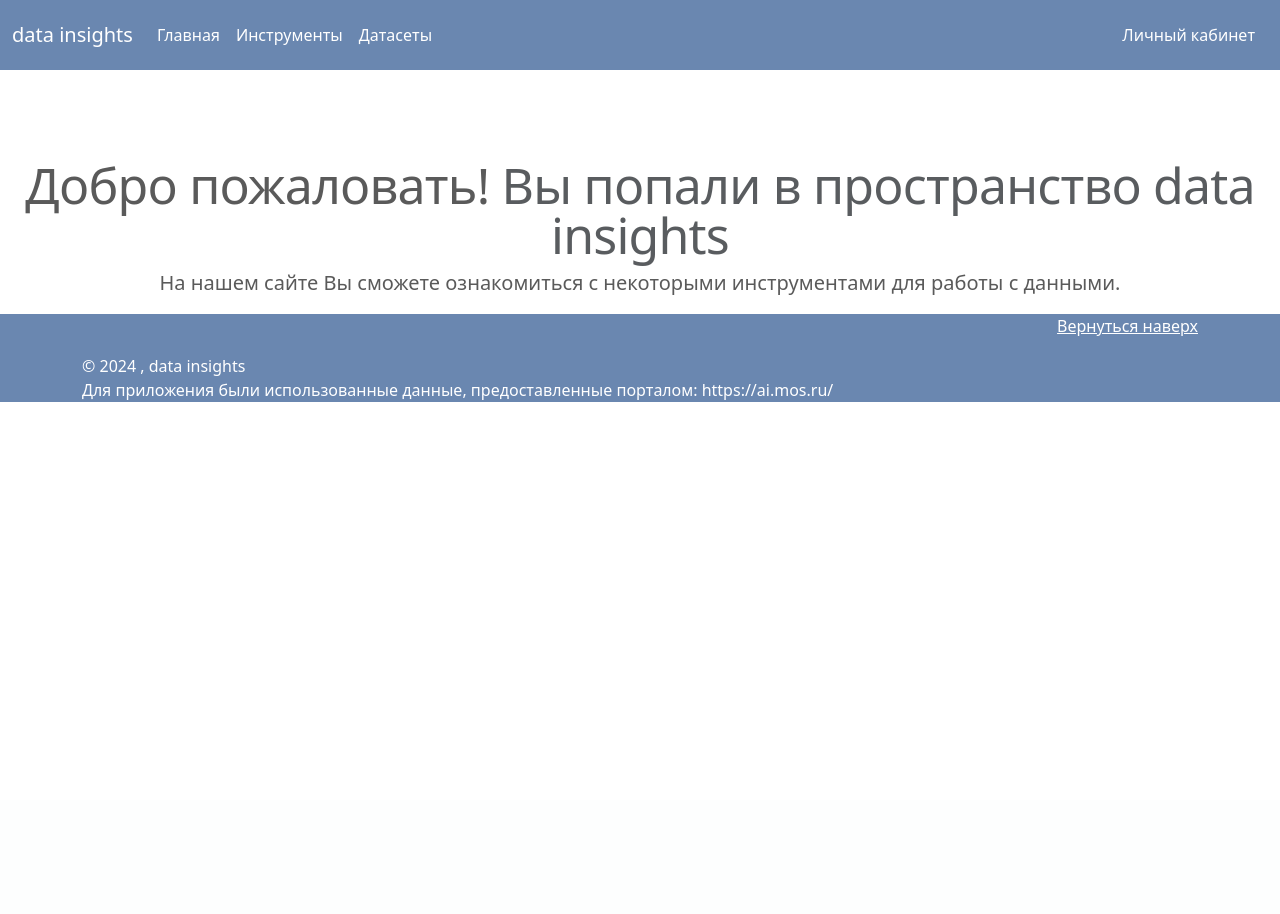
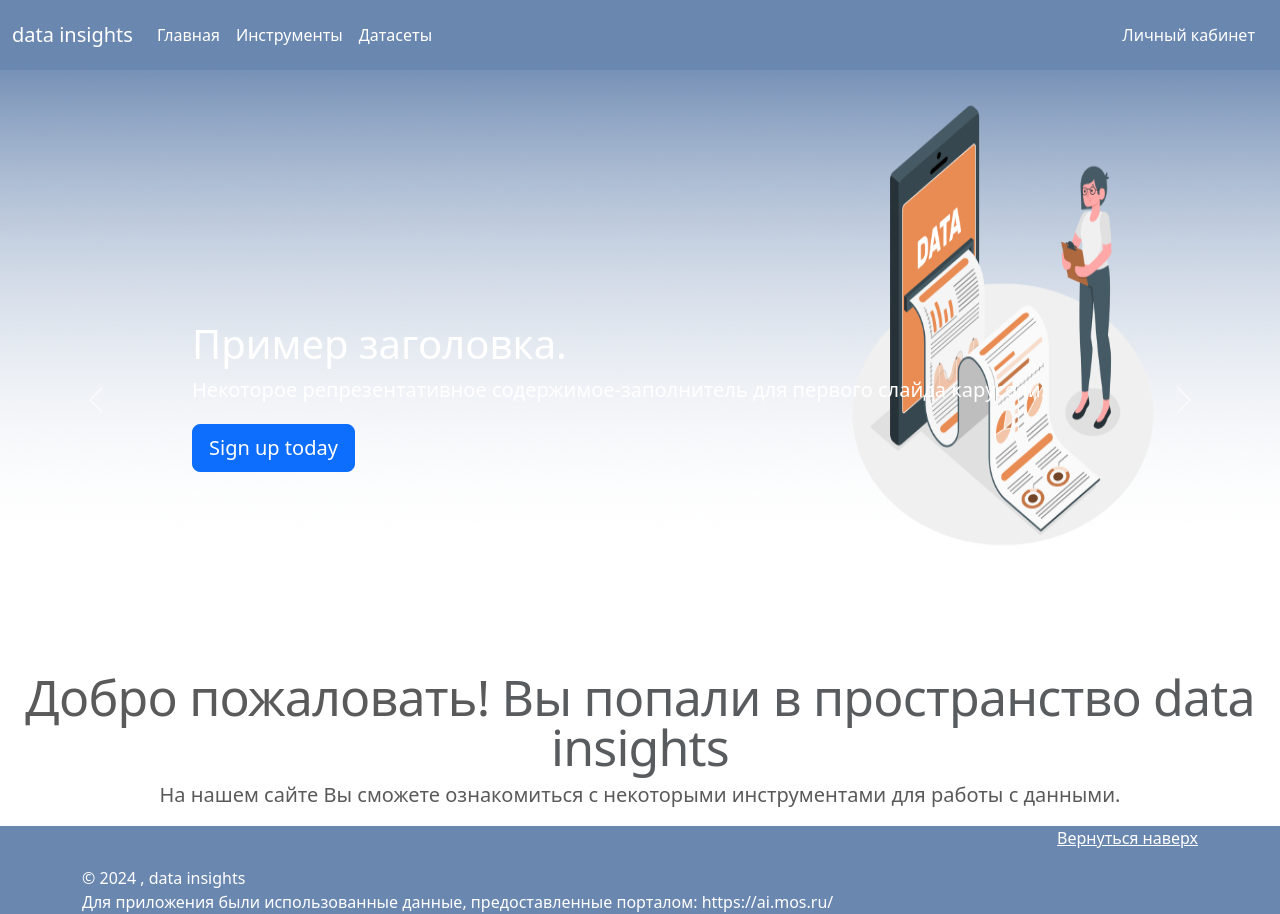
Before and after one commit to daarra/-ourse-project, a PHP site: page / in a window 1280 px wide. Before the commit the page ends 402 px from the top, so only its background shows below. Run offline with PHP 8.4, Linux system fonts and the light colour scheme.

Commit message:
Карусель для главной страницы

```diff
--- a/index.php
+++ b/index.php
@@ -40,11 +40,60 @@
 </header>
 
 <main>
+<div id="myCarousel" class="carousel slide" data-bs-ride="carousel">
+    <div class="carousel-indicators">
+      <button type="button" data-bs-target="#myCarousel" data-bs-slide-to="0" class="active" aria-current="true" aria-label="Slide 1"></button>
+      <button type="button" data-bs-target="#myCarousel" data-bs-slide-to="1" aria-label="Slide 2"></button>
+      <button type="button" data-bs-target="#myCarousel" data-bs-slide-to="2" aria-label="Slide 3"></button>
+    </div>
+    <div class="carousel-inner">
+      <div class="carousel-item active">
+      <img src="img/carousel_1.png"class="img-fluid" alt="Фотография">
+
+        <div class="container">
+          <div class="carousel-caption text-start">
+            <h1>Пример заголовка.</h1>
+            <p>Некоторое репрезентативное содержимое-заполнитель для первого слайда карусели.</p>
+            <p><a class="btn btn-lg btn-primary" href="#">Sign up today</a></p>
+          </div>
+        </div>
+      </div>
+      <div class="carousel-item">
+      <img src="img/carousel_2.png" class="d-block w-100" alt="Фотография">
+        <div class="container">
+          <div class="carousel-caption">
+            <h1>Другой пример заголовка.</h1>
+            <p>Некоторое репрезентативное содержимое-заполнитель для второго слайда карусели.</p>
+            <p><a class="btn btn-lg btn-primary" href="#">Learn more</a></p>
+          </div>
+        </div>
+      </div>
+      <div class="carousel-item">
+      <img src="img/carousel_3.png" class="d-block w-100" alt="Фотография">
+        div class="container">
+          <div class="carousel-caption text-end">
+            <h1>Еще один для хорошей меры.</h1>
+            <p>Некоторые репрезентативные материалы-заполнители для третьего слайда этой карусели.</p>
+            <p><a class="btn btn-lg btn-primary" href="#">Browse gallery</a></p>
+          </div>
+        </div>
+      </div>
+    </div>
+    <button class="carousel-control-prev" type="button" data-bs-target="#myCarousel" data-bs-slide="prev">
+      <span class="carousel-control-prev-icon" aria-hidden="true"></span>
+      <span class="visually-hidden">Предыдущий</span>
+    </button>
+    <button class="carousel-control-next" type="button" data-bs-target="#myCarousel" data-bs-slide="next">
+      <span class="carousel-control-next-icon" aria-hidden="true"></span>
+      <span class="visually-hidden">Следующий</span>
+    </button>
+  </div>
 
 <div class="text-center">
   <h2 class="featurette-heading">Добро пожаловать! <span class="text-muted">Вы попали в пространство data insights</span></h2>
   <p class="lead">На нашем сайте Вы сможете ознакомиться с некоторыми инструментами для работы с данными.</p>
 </div>
+
 
 
 <footer class="footer custom-bg-color">
--- a/styles.css
+++ b/styles.css
@@ -155,3 +155,26 @@ html, body {
 .active-link:hover {
   color: white;
 }
+
+img {
+  max-width: 100%;
+  height: auto;
+  display: block;
+  margin: 0 auto;
+}
+
+.carousel-inner .desktop-1 {
+  position: relative;
+  width: 1838px;
+  height: 488px;
+  background: linear-gradient(180deg, #6A87B0 0%, rgba(255, 255, 255, 0) 100%);
+}
+
+.carousel-inner .desktop-1 .data-report {
+  position: absolute;
+  width: 450.3px;
+  height: 444px;
+  left: 1215px;
+  top: 44px;
+  background: url('img/1.png');
+}
```
Also changed, not shown: img/1.png (added), img/carousel_1.png (added), img/carousel_2.png (added), img/carousel_3.png (added).
